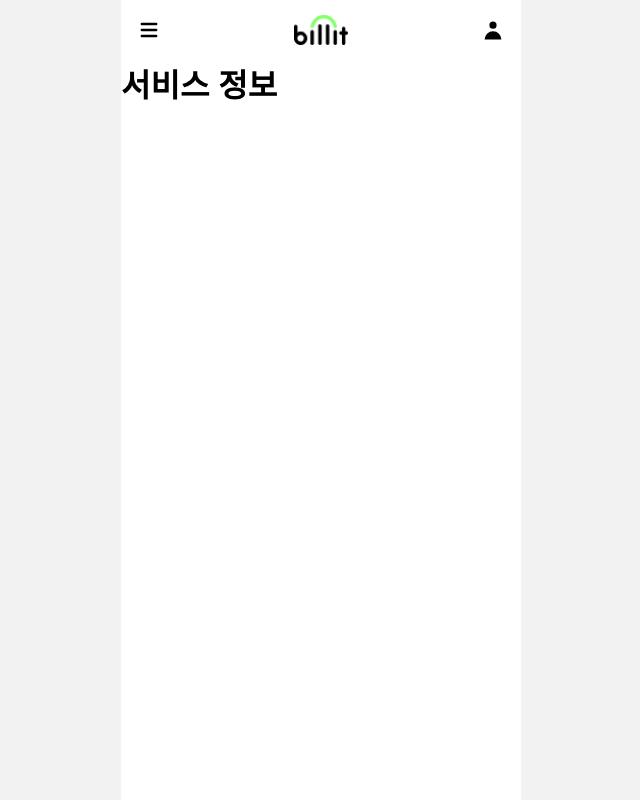
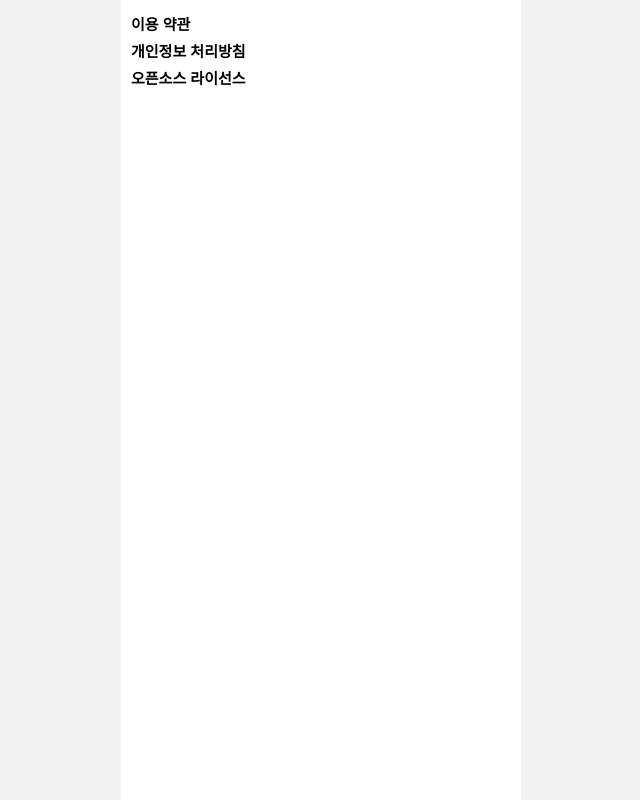
Before and after one commit to pyqwbb/billit, a React (Vite) app: page /service-info in a window 1280 px wide. Shown: the whole page, without its empty margins (319-959 px from the left). Built offline with nearby package versions, Linux system fonts and the light colour scheme.

Commit message:
Feat: 서비스 정보 페이지 UI 구현
- useLocation을 활용해 해당 페이지에서 Header 비표시 처리

```diff
--- a/src/App.jsx
+++ b/src/App.jsx
@@ -1,4 +1,4 @@
-import { BrowserRouter as Router, Routes, Route } from 'react-router-dom';
+import { BrowserRouter as Router, Routes, Route, useLocation } from 'react-router-dom';
 import Header from './components/Header';
 import MainPage from './pages/MainPage';
 import MenuPage from './pages/MenuPage';
@@ -11,10 +11,13 @@ import InquiryPage from './pages/InquiryPage';
 import NoticesPage from './pages/NoticesPage';
 import EventsPage from './pages/EventsPage';
 
-function App() {
+function AppWrapper() {
+  const location = useLocation();
+  const hideHeaderPaths = ['/service-info'];
+
   return (
-    <Router>
-      <Header />
+    <>
+      {!hideHeaderPaths.includes(location.pathname) && <Header />}
       <Routes>
         <Route path="/" element={<MainPage />} />
         <Route path="/menu" element={<MenuPage />} />
@@ -27,6 +30,14 @@ function App() {
         <Route path="/notices" element={<NoticesPage />} />
         <Route path="/events" element={<EventsPage />} />
       </Routes>
+    </>
+  );
+}
+
+function App() {
+  return (
+    <Router>
+      <AppWrapper />
     </Router>
   );
 }
--- a/src/pages/ServiceInfoPage.jsx
+++ b/src/pages/ServiceInfoPage.jsx
@@ -1,7 +1,31 @@
+import styled from 'styled-components';
+
+const ListMenu = styled.ul`
+  list-style: none;
+  padding: 10px 0 0 10px;
+`;
+
+const ListItem = styled.li`
+  display: flex;
+  align-items: center;
+  padding: 3px 0;
+  font-size: 15px;
+`;
+
 function ServiceInfoPage() {
   return (
     <div>
-      <h1>서비스 정보</h1>
+      <ListMenu>
+        <ListItem>
+          <strong> 이용 약관 </strong>
+        </ListItem>
+        <ListItem>
+          <strong> 개인정보 처리방침 </strong>
+        </ListItem>
+        <ListItem>
+         <strong> 오픈소스 라이선스 </strong>
+        </ListItem>
+      </ListMenu>
     </div>
   );
 }
```
